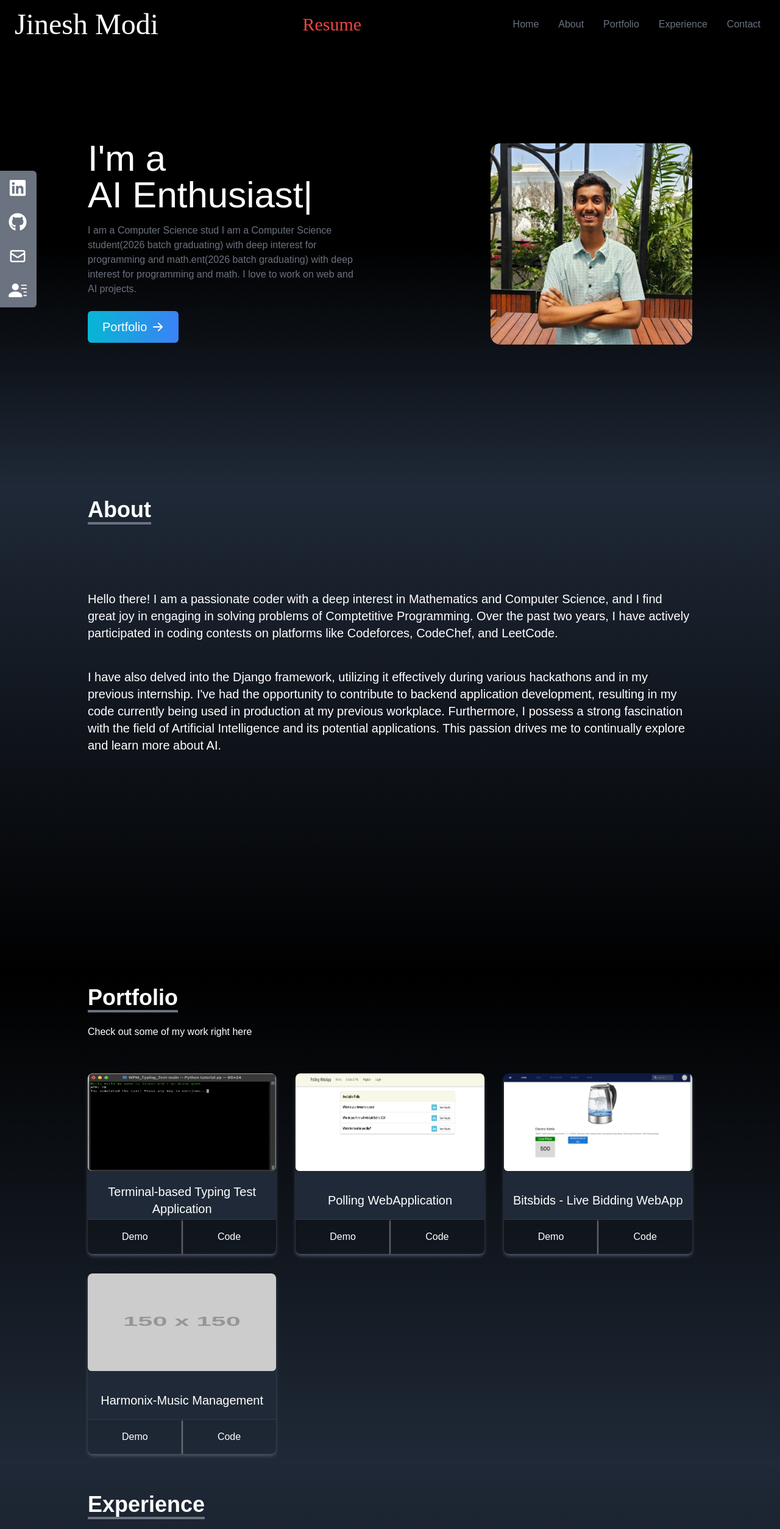
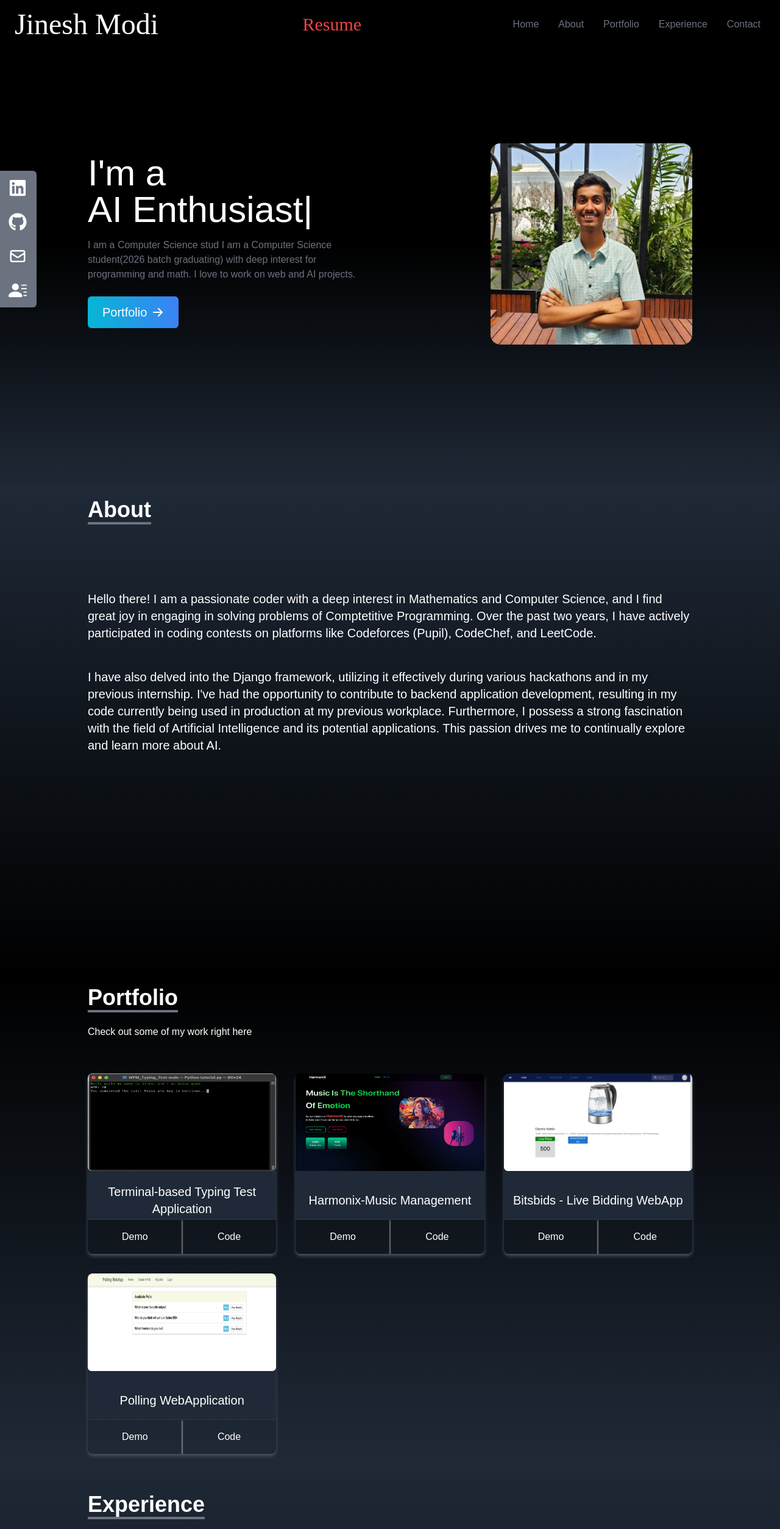
Before and after one commit to iamjineshmodi/portfolio, a React (Create React App) app: page / in a window 1280 px wide. Shown: the top 2507 px of the page at 61% size. Built offline with nearby package versions, Linux system fonts and the light colour scheme.

Commit message:
Updated About, Home and added Harmonix Image

```diff
--- a/src/components/About.jsx
+++ b/src/components/About.jsx
@@ -10,7 +10,7 @@ const About = () => {
                 </div>
                 <p className='text-xl mt-20'>
                     Hello there! I am a passionate coder with a deep interest in Mathematics and Computer Science, and I find great joy in engaging in solving problems of Comptetitive Programming.
-                    Over the past two years, I have actively participated in coding contests on platforms like Codeforces, CodeChef, and LeetCode.
+                    Over the past two years, I have actively participated in coding contests on platforms like Codeforces (Pupil), CodeChef, and LeetCode.
                 </p>
                 <br />
                 <p className='text-xl mt-5'>
--- a/src/components/Home.jsx
+++ b/src/components/Home.jsx
@@ -34,7 +34,7 @@ const Home = () => {
                         />
                     </h2>
                     <p className='text-gray-500 py-4 max-w-md'>
-                        I am a Computer Science stud I am a Computer Science student(2026 batch graduating) with deep interest for programming and math.ent(2026 batch graduating) with deep interest for programming and math.
+                        I am a Computer Science stud I am a Computer Science student(2026 batch graduating)  with deep interest for programming and math.
                         I love to work on web and AI projects.
                     </p>
                     <div>
--- a/src/components/Portfolio.jsx
+++ b/src/components/Portfolio.jsx
@@ -2,6 +2,7 @@ import React from 'react'
 import terminalTypingTest from '../assets/terminal_wpm.png';
 import pollingWebApplication from '../assets/PollingWebPage.png'
 import BitsBidsHomePage from '../assets/BitsBidsHomePage.png'
+import HarmonixHomePage from '../assets/HarmonixHomePage.png'
 
 const Portfolio = () => {
     const portfolios = [
@@ -14,10 +15,10 @@ const Portfolio = () => {
         },
         {
             id: 2,
-            src: pollingWebApplication,
-            demo: 'https://github.com/iamjineshmodi/Polling_WebApp',
-            code: 'https://github.com/iamjineshmodi/Polling_WebApp',
-            title: 'Polling WebApplication',
+            src: HarmonixHomePage,
+            demo: 'https://github.com/iamjineshmodi/Harmonix-Music-Management',
+            code: 'https://github.com/iamjineshmodi/Harmonix-Music-Management',
+            title: 'Harmonix-Music Management',
         },
         {
             id: 3,
@@ -28,10 +29,10 @@ const Portfolio = () => {
         },
         {
             id: 4,
-            src: 'https://via.placeholder.com/150',
-            demo: 'https://github.com/iamjineshmodi/Harmonix-Music-Management',
-            code: 'https://github.com/iamjineshmodi/Harmonix-Music-Management',
-            title: 'Harmonix-Music Management',
+            src: pollingWebApplication,
+            demo: 'https://github.com/iamjineshmodi/Polling_WebApp',
+            code: 'https://github.com/iamjineshmodi/Polling_WebApp',
+            title: 'Polling WebApplication',
         },
     ];
     return (
```
Also changed, not shown: src/assets/HarmonixHomePage.png (added), src/assets/c.png.
